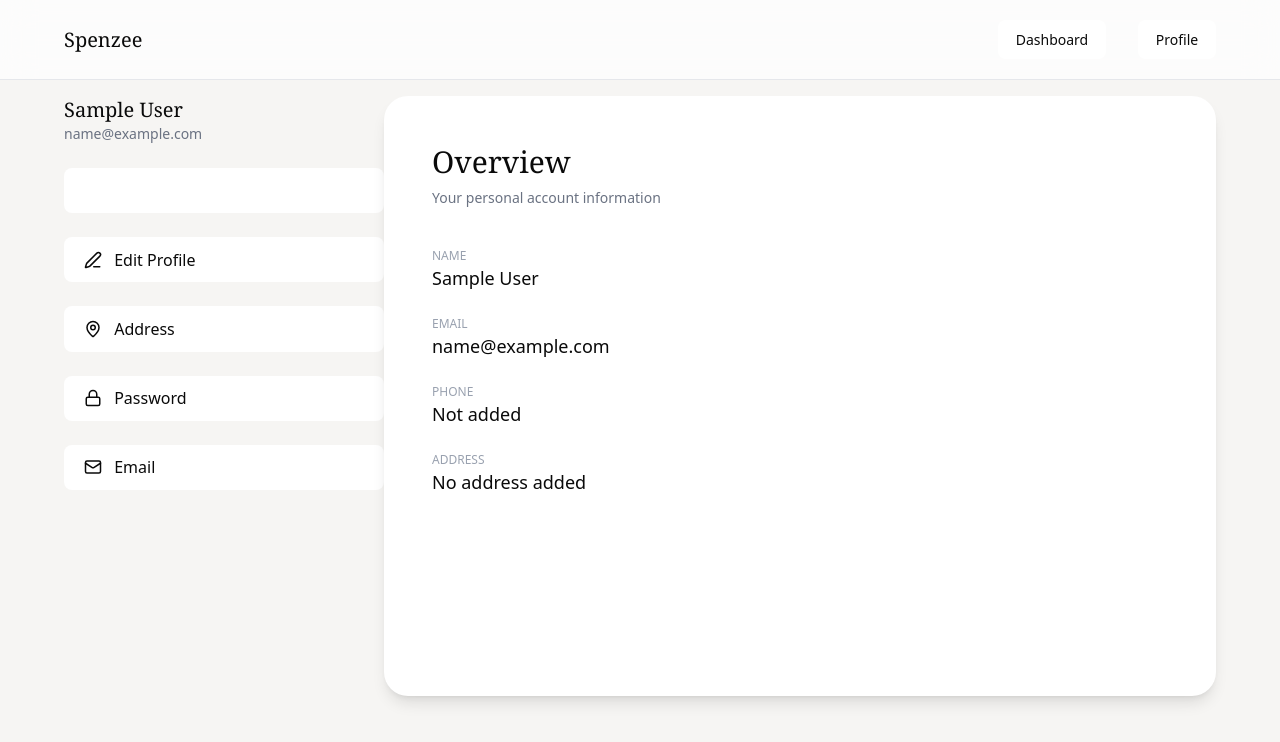
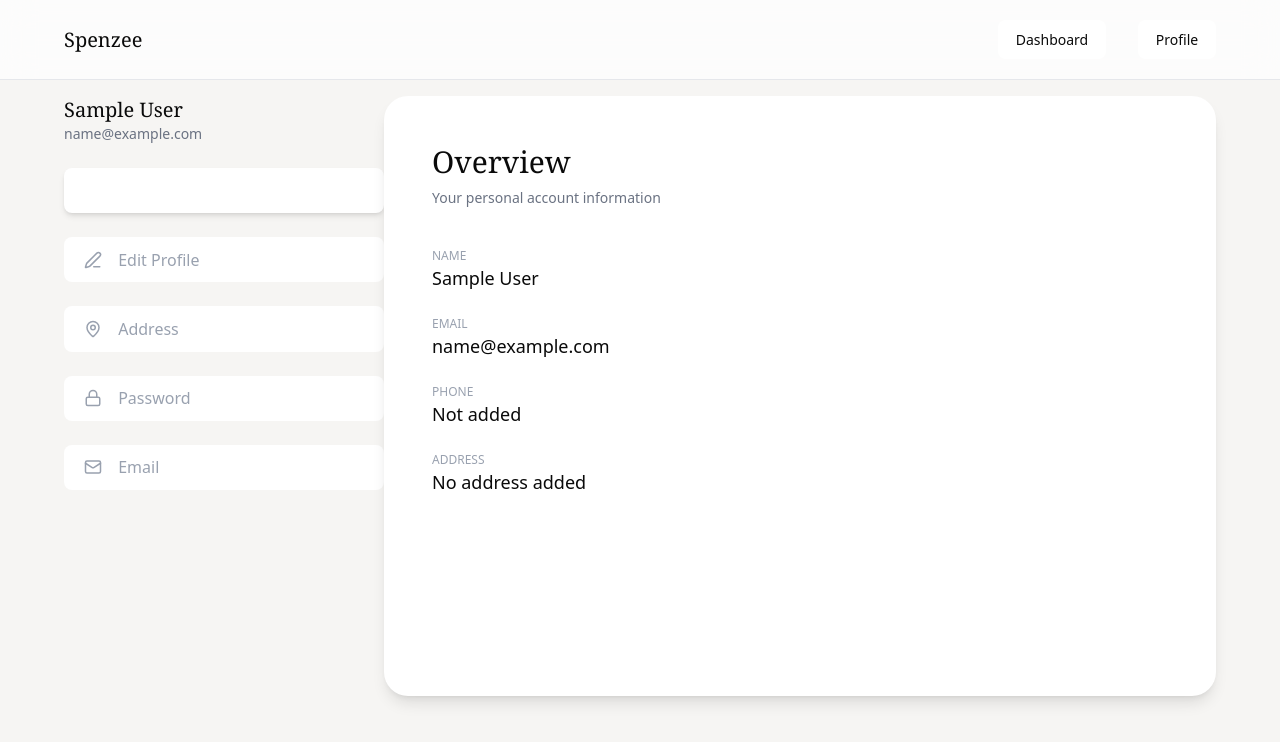
Before and after one commit to thanveerathasni/spenzee, a React (Vite) app in the folder frontend/: page /profile in a window 1280 px wide. Shown: the top 742 px of the page. Built offline with nearby package versions, Linux system fonts and the light colour scheme; no server answers; sample sign-in values are in the browser's storage; a web font is replaced by a local one.

Commit message:
style: improve sidebar UI with active states

```diff
--- a/frontend/src/components/user/profile/ProfileSidebar.tsx
+++ b/frontend/src/components/user/profile/ProfileSidebar.tsx
@@ -33,8 +33,8 @@ export default function ProfileSidebar({ activeTab, setActiveTab }: Props) {
           <motion.button
             key={item.id}
             onClick={() => setActiveTab(item.id)}
-            className={`flex items-center gap-3 p-3 rounded ${
-              activeTab === item.id ? "bg-black text-white" : ""
+            className={`flex items-center  gap-4 px-5 py-3 rounded-xl transition-all ${
+              activeTab === item.id ? "bg-black text-white shadow-md" : "bg-transparent text-gray-400"
             }`}
           >
             <Icon size={18} />
```
